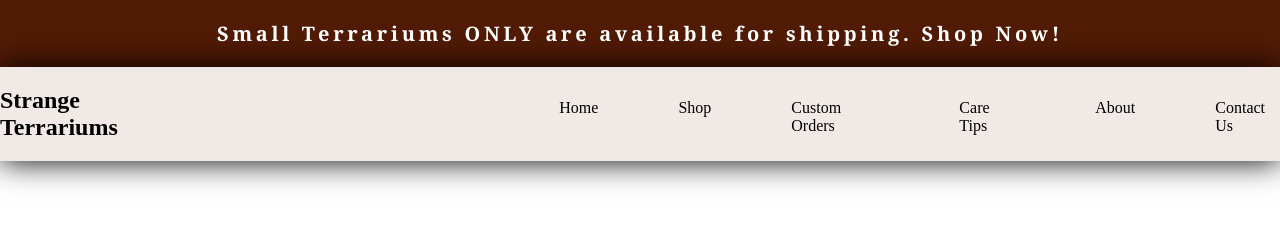
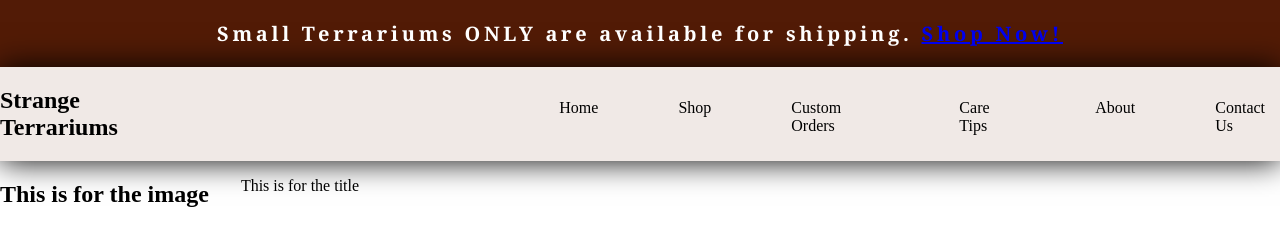
Before and after one commit to StevieAmb/strange_terr, a plain HTML site: page index.html in a window 1280 px wide. Drawn offline with Linux system fonts and the light colour scheme.

Commit message:
Set up placeholder for the front page

```diff
--- a/index.html
+++ b/index.html
@@ -7,7 +7,7 @@
   </head>
   <body>
     <header class="disclaimer-strip">
-      <p>Small Terrariums ONLY are available for shipping. Shop Now!</p>
+      <p>Small Terrariums ONLY are available for shipping. <a href="etsy.com">Shop Now!</a></p>
     </header>
     <nav class="navigation-bar">
       <h1>Strange Terrariums</h1>
@@ -23,6 +23,14 @@
       </div>
     </nav>
     <main>
+      <section class="hero-image-section">
+        <div>
+          <h2>This is for the image</h2>
+        </div>
+        <div>
+          <p>This is for the title</p>
+        </div>
+      </section>
 
     </main>
   </body>
--- a/styles.css
+++ b/styles.css
@@ -27,3 +27,8 @@ body {
   gap: 5rem;
   list-style: none;
 }
+
+.hero-image-section {
+  display: flex;
+  gap: 2rem;
+}
```
